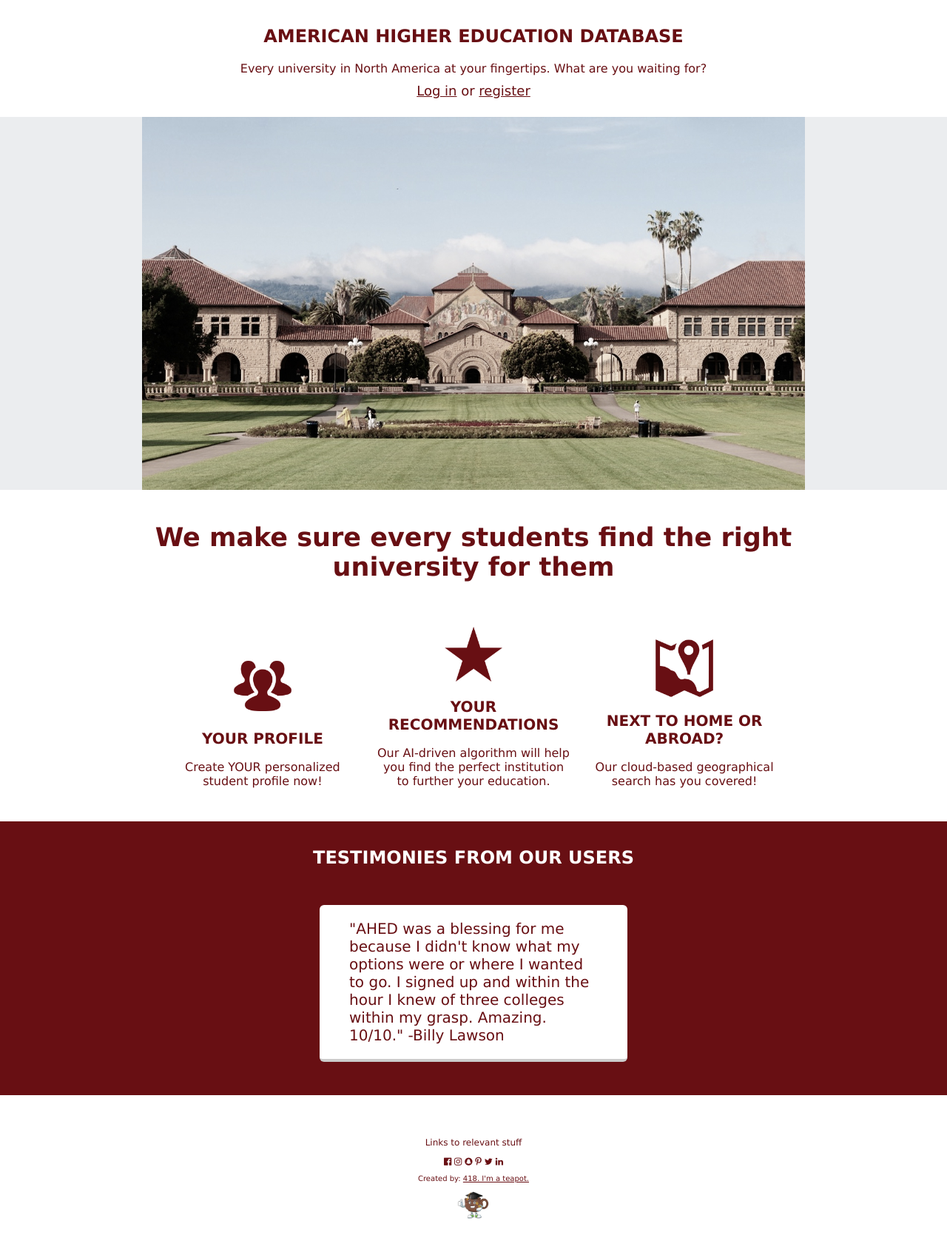
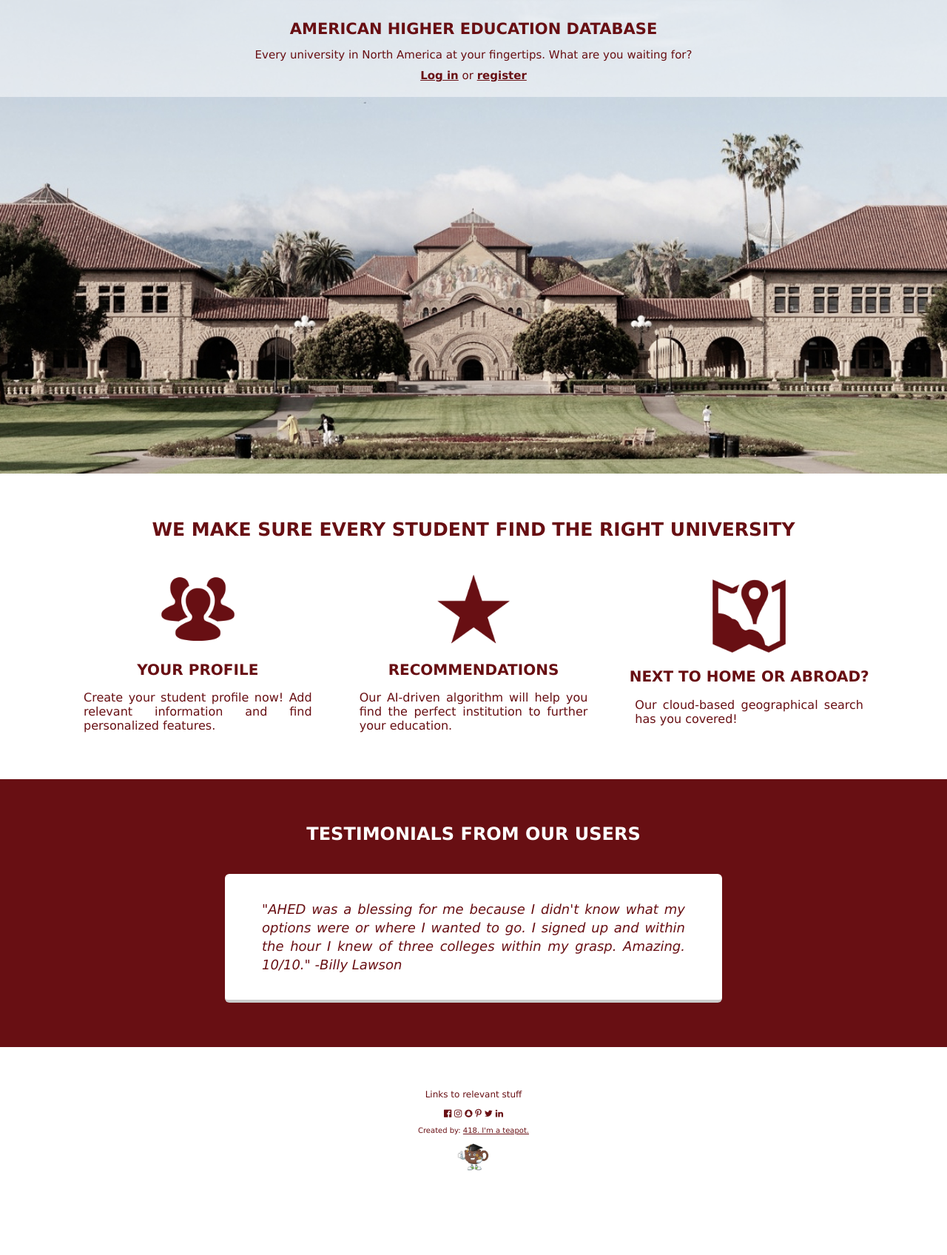
Before and after one commit to liamjwelch/soen-287_project, a PHP site: page /homepage.php in a window 1280 px wide. Shown: the part 80-1776 px from the top of the page at 74% size. After the commit the page ends 1662 px from the top, so only its background shows below. Run offline with PHP 8.4, Linux system fonts and the light colour scheme; data that the repository does not hold is empty.

Commit message:
style changes

```diff
--- a/css/homepage.css
+++ b/css/homepage.css
@@ -1,25 +1,31 @@
 .welcome-msg {
-    background-color: rgba(255, 255, 255, 0.3);
-    position: center;
+    background-color: rgba(255, 255, 255, 0.5);
+    position: absolute;
     width: 100%;
     padding: 10px 80px;
     text-align: center;
     font-family: Verdana, Geneva, sans-serif;
-    font-size: 18px;
     color: #680F13;
 }
+.welcome-msg a { color: #680F13; font-weight: bold;}
+.welcome-msg h1 { font-size: 21px; margin-block-end: 0.65em;}
+.welcome-msg p {
+    font-size: 15px;
+    margin-block-end: 0.65em;
+    margin-block-start: 0;
+}
 
-.welcome-msg a { color: #680F13; }
-
+.slideshow { max-height: 80vh; overflow: hidden;}
 .slides_image {
     display: block;
-    width: 70%;
+    object-fit: cover;
+    width: 100%;
     margin-left: auto;
     margin-right: auto;
 }
 
 .centered-article {
-    padding: 15px 120px;
+    padding: 40px 80px;
     font-family: Verdana, Geneva, sans-serif;
     text-align: center;
     background-color: white;
@@ -29,32 +35,28 @@
 .bragging p { margin: 0;}
 
 .highlights-article { color: #680F13; }
-.highlights-article h1 { font-size: 35px; padding-bottom: 20px;}
+.highlights-article h1 { font-size: 25px; text-transform: uppercase;}
 .highlights-article h2 { font-size: 20px;}
+.highlights-article table td { width: 33%;}
+.highlight { margin: 20px;}
+.highlight img { width: 30%;}
+.highlight p { text-align: justify; padding: 0 10px;}
 
-.highlight {
-    display: inline-block;
-    overflow: hidden;
-    width: 25%;
-    margin: 10px;
-}
-.highlight img { width: 30%;}
-
-.cards { background: #680F13; }
+.cards-article { background: #680F13; color: white; }
+.cards-article h1 { text-transform: uppercase; }
 
 .card {
     display: inline-block;
-    margin: 30px;
-    padding: 20px 40px;
-    max-width: 40%;
-    text-align: left;
-    background: white;
-    color: #680F13;
+    margin: 20px;
+    padding: 35px 50px;
+    max-width: 60%;
     border-bottom: 4px solid #ccc;
     border-radius: 6px;
-    font-size: 20px;
+    background-color: white;
+    color: #680F13;
+    text-align: justify;
+    font-size: 18px;
+    font-style: italic;
+    line-height: 25px;
 }
-
-.card:hover { border-color: #C4A1A1; }
-
-.cards-h1 { color: white; }
+.card:hover { border-color: #C4A1A1; box-shadow: 0 8px 14px 0 rgba(0,0,0,0.4);}
--- a/homepage.php
+++ b/homepage.php
@@ -12,13 +12,11 @@ else {
 }
 $content = "
 
-    <article class='centered-article bragging'>
+    <section class='welcome-msg'>
         <h1>AMERICAN HIGHER EDUCATION DATABASE</h1>
         <p>Every university in North America at your fingertips. What are you waiting for?</p>
-        <section class='welcome-msg'>
         <p>$greeting</p>
     </section>
-    </article>
 
     <!-- AUTOMATIC SLIDESHOW IMAGES -->
     <article class='slideshow'>
@@ -32,26 +30,36 @@ $content = "
     </article>
 
      <article class='centered-article highlights-article'>
-        <h1>We make sure every students find the right university for them</h1>
+        <h1>We make sure every student find the right university</h1>
+        <table>
+            <tr>
+                <td>
                     <section class='highlight'>
                         <img src='images/users.ico' class='icons'>
                         <h2>YOUR PROFILE</h2>
-            <p>Create YOUR personalized student profile now!</p>
+                        <p>Create your student profile now! Add relevant information and find personalized features.</p>
                     </section>
+                </td>
+                <td>
                     <section class='highlight'>
                     <img src='images/star.ico' class='icons'>
-            <h2>YOUR RECOMMENDATIONS</h2>
+                    <h2>RECOMMENDATIONS</h2>
                     <p> Our AI-driven algorithm will help you find the perfect institution to further your education.</p>
                     </section>
+                </td>
+                <td>
                     <section class='highlight'>
                         <img src='images/map.ico' class='icons'>
                         <h2>NEXT TO HOME OR ABROAD?</h2>
                         <p>Our cloud-based geographical search has you covered!</p>
                     </section>
+                </td>
+            </tr>
+        </table>
      </article>
 
-    <article class='centered-article cards'>
-        <h1 class='cards-h1'>TESTIMONIES FROM OUR USERS</h1>
+    <article class='centered-article cards-article'>
+        <h1>Testimonials from our users</h1>
         <section class='card' id='card'></section>
     </article>
 
```
Lines whose indentation alone changed are shown as unchanged.
